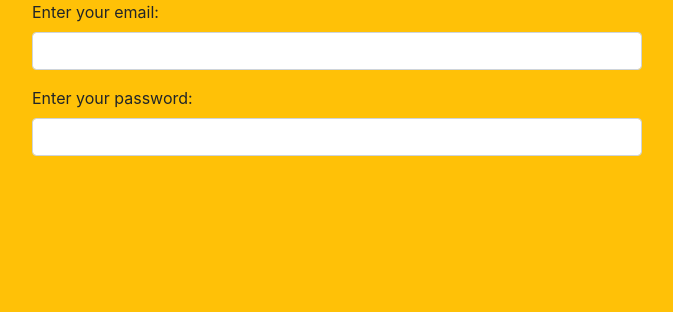
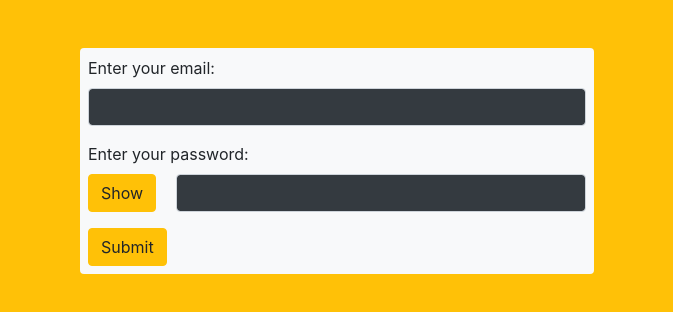
Before and after one commit to mohamedhossamWebDev22/Login-Using-BOOTSTRAP, a plain HTML site: page default.html in a window 1280 px wide. Shown: the whole page, without its empty margins (303-976 px from the left). Drawn offline with Linux system fonts and the light colour scheme.

Commit message:
Finish design

```diff
--- a/default.html
+++ b/default.html
@@ -11,17 +11,27 @@
     </head>
     <body class="bg-warning">
         <div class="container w-50">
-            <form>
+            <form class="bg-light rounded text-left m-5 p-2">
                 <div class="form-group">
                     <label for="email">Enter your email:</label>
-                    <input type="text" name="" id="email" class="form-control">
+                    <input type="text" name="" id="email" class="form-control bg-dark text-light">
                 </div>
                 <div class="form-group">
                     <label for="password">Enter your password:</label>
-                    <input type="password" name="" id="password" class="form-control">
+
+                    <br>
+
+                    <div class="row">
+                        <div class="col col-lg-2 text-center">
+                            <button id="show" class="btn btn-warning">Show</button>
+                        </div>
+                        <div class="col col-lg-10">
+                            <input type="password" name="" id="password" class="form-control bg-dark text-light">
+                        </div>
+                    </div>
                 </div>
 
-                <button class="btn btn-outline-warning"></button>
+                <button id="login" class="btn btn-warning">Submit</button>
             </form>
         </div>
 
```
